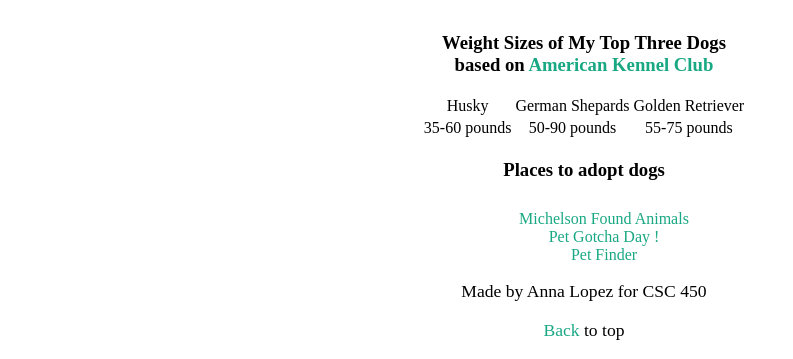
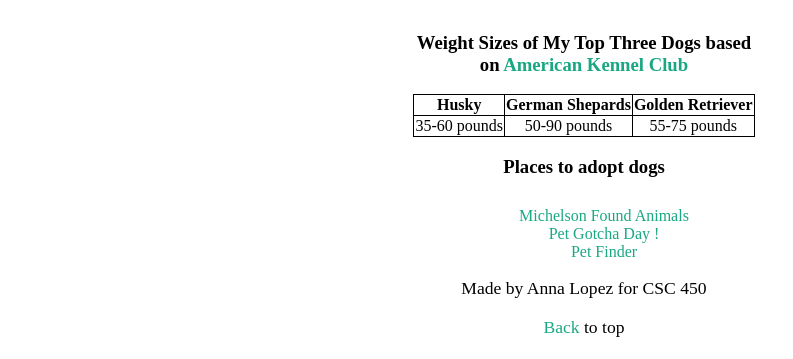
Before and after one commit to annamlopez/Dogs-GuineaPigs-Cats, a plain HTML site: page index.html in a window 1280 px wide. Shown: the part 1608-1967 px from the top of the page, without its empty margins (56-849 px from the left). Drawn offline with Linux system fonts and the light colour scheme; a web font is replaced by a local one.

Commit message:
table changed
I changed the tables

```diff
--- a/index.html
+++ b/index.html
@@ -53,9 +53,9 @@
     <table>
       <caption><h3 class="Muli" id="weight_sizes">Weight Sizes of My Top Three Dogs based on <a href="https://www.akc.org/expert-advice/nutrition/breed-weight-chart/"> American Kennel Club </a> </h3> </caption>
       <tr>
-        <td> Husky </td>
-        <td> German Shepards </td>
-        <td> Golden Retriever </td>
+        <th> Husky </th>
+        <th> German Shepards </th>
+        <th> Golden Retriever </th>
       </tr>
       <tr>
         <td> 35-60 pounds </td>
--- a/style.css
+++ b/style.css
@@ -49,6 +49,12 @@
 p {
   font-size: 110%;
 }
+table{
+  border-collapse: collapse;
+}
+table,th,td {
+  border:1px solid black;
+}
 #homelink{
   color:#086028;
   font-size: 100%
```
